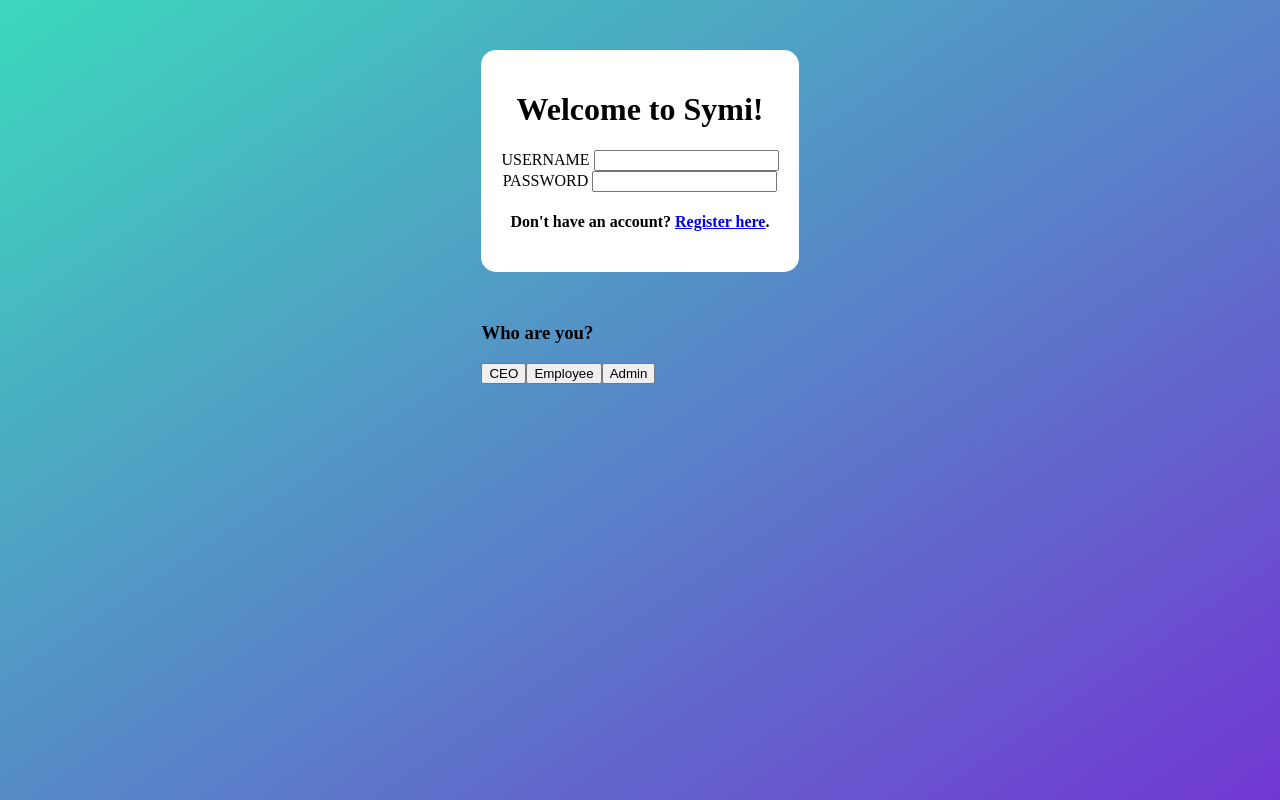
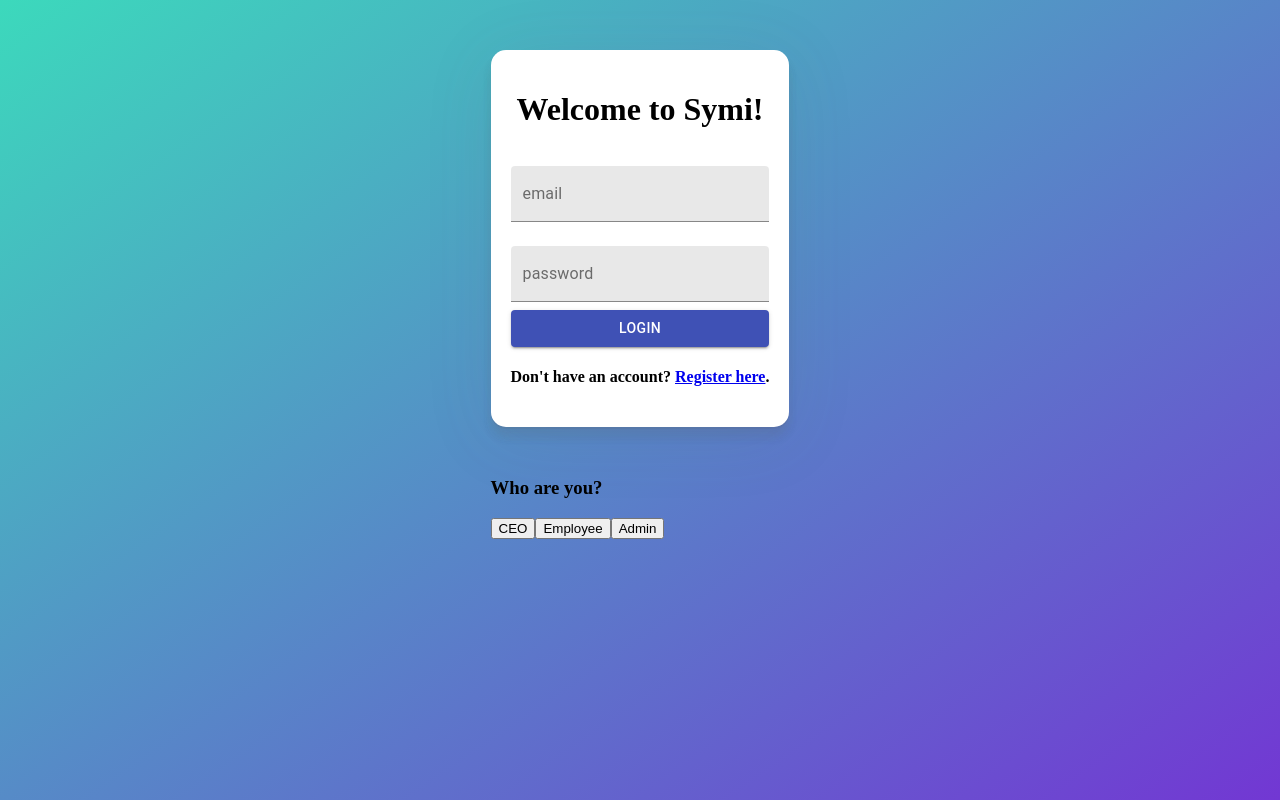
Before and after one commit to project-symi/frontend-symi, a Next.js app: page / in a window 1280 px wide. Built offline with nearby package versions, Linux system fonts and the light colour scheme.

Commit message:
login page ui component

```diff
--- /dev/null
+++ b/components/Login.js
@@ -0,0 +1,64 @@
+import Link from 'next/link';
+import '../styles/Index.css';
+
+//util functions
+import { formValidation } from '../utils/utils';
+
+//components
+import { TextField, Button } from '@material-ui/core';
+
+export default class Login extends React.Component {
+  constructor() {
+    super();
+    this.state = {
+      email: '',
+      password: ''
+    };
+  }
+
+  handleInputChange = event => {
+    this.setState({ [event.target.name]: event.target.value });
+  };
+
+  handleLogin() {
+    e.preventDefault();
+  }
+
+  render() {
+    return (
+      <div id="login-wrap">
+        <div id="login-container">
+          <h1>Welcome to Symi! </h1>
+          <TextField
+            name="email"
+            id="outlined"
+            variant="filled"
+            label="email"
+            margin="normal"
+            value={this.state.email}
+            onChange={this.handleInputChange}
+          />
+          <TextField
+            name="password"
+            id="outlined"
+            label="password"
+            margin="normal"
+            variant="filled"
+            value={this.state.password}
+            onChange={this.handleInputChange}
+          />
+          <Button
+            onClick={this.handleLogin}
+            variant="contained"
+            color="primary"
+          >
+            Login
+          </Button>
+          <h4>
+            Don't have an account? <Link href="/register">Register here</Link>.
+          </h4>
+        </div>
+      </div>
+    );
+  }
+}
--- a/pages/index.js
+++ b/pages/index.js
@@ -1,21 +1,9 @@
-import Link from "next/link";
-import "../styles/Index.css";
+import Link from 'next/link';
+import Login from '../components/Login';
 
 const Index = () => (
-  <div id="login-wrap">
-    <div id="login-container">
-      <h1>Welcome to Symi! </h1>
-      <div>
-        {" "}
-        <label>USERNAME</label> <input></input>
-      </div>
-      <div>
-        <label>PASSWORD</label> <input type="password"></input>
-        <h4>
-          Don't have an account? <Link href="/register">Register here</Link>.
-        </h4>
-      </div>
-    </div>
+  <div>
+    <Login />
     <h3>Who are you?</h3>
     <Link href="/ceo">
       <button>CEO</button>
--- a/styles/App.css
+++ b/styles/App.css
@@ -29,7 +29,10 @@ html {
   max-height: 650px;
   max-width: 900px;
   background-color: white;
-
+  box-shadow: 0 2px 0 rgba(90, 97, 105, .11),
+    0 10px 10px rgba(90, 97, 105, .12),
+    0 10px 10px rgba(90, 97, 105, .06),
+    0 10px 70px rgba(90, 97, 105, .1);
 }
 
 #navbar {
--- a/styles/Index.css
+++ b/styles/Index.css
@@ -21,9 +21,9 @@ html {
 
 #login-container {
   display: grid;
-  /* grid-template-columns: 500px 20px;
-  grid-template-rows: 1fr;
-  grid-template-areas: "string date"; */
+  grid-template-columns: 1fr;
+  grid-template-rows: 1fr 1fr 1fr;
+  min-width: 250px;
   max-width: 300px;
   border: 0px solid;
   border-radius: 15px;
@@ -31,4 +31,8 @@ html {
   padding: 20px;
   margin: 50px auto;
   text-align: center;
+  box-shadow: 0 2px 0 rgba(90, 97, 105, .11),
+    0 10px 10px rgba(90, 97, 105, .12),
+    0 10px 10px rgba(90, 97, 105, .06),
+    0 10px 70px rgba(90, 97, 105, .1);
 }
```
